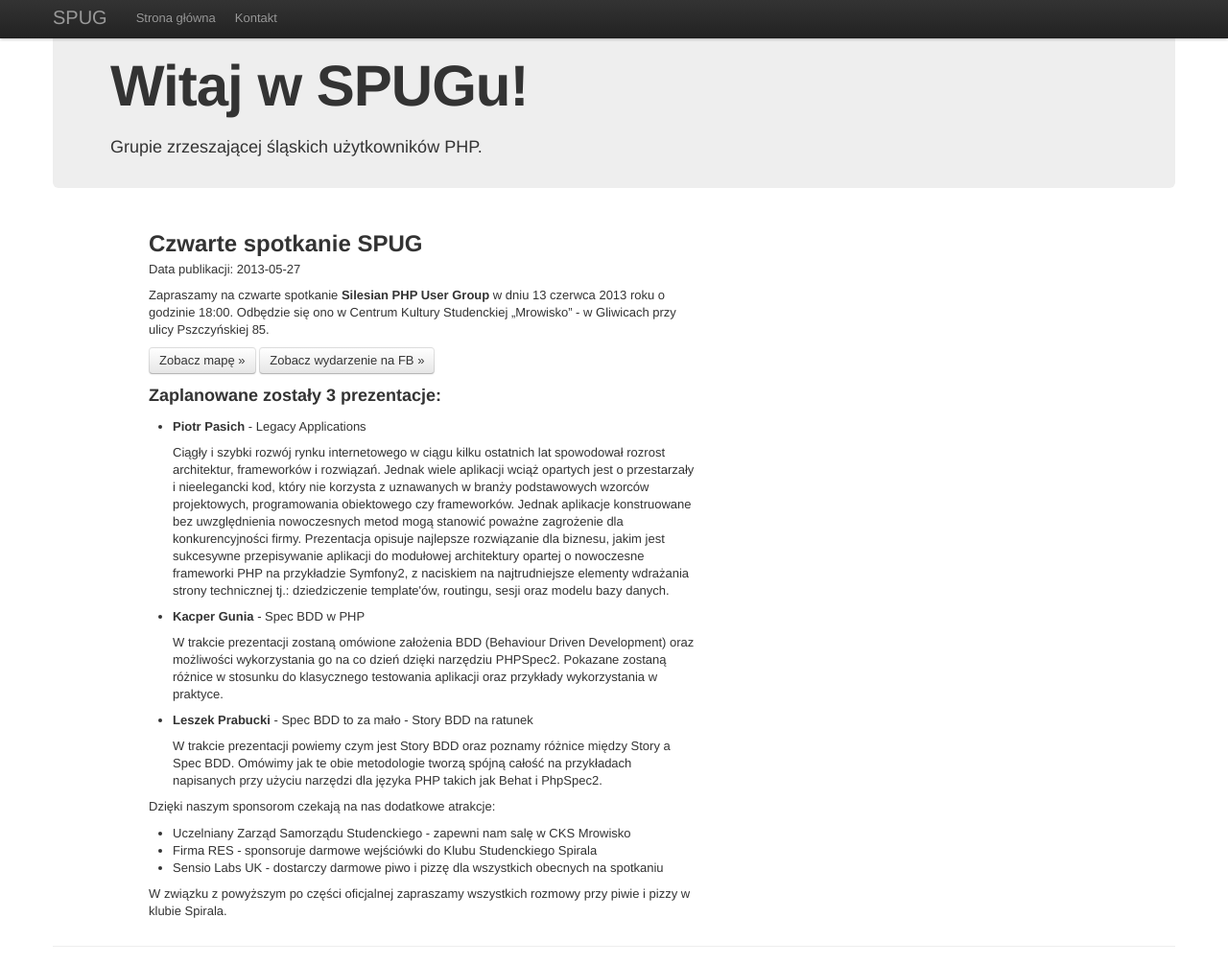
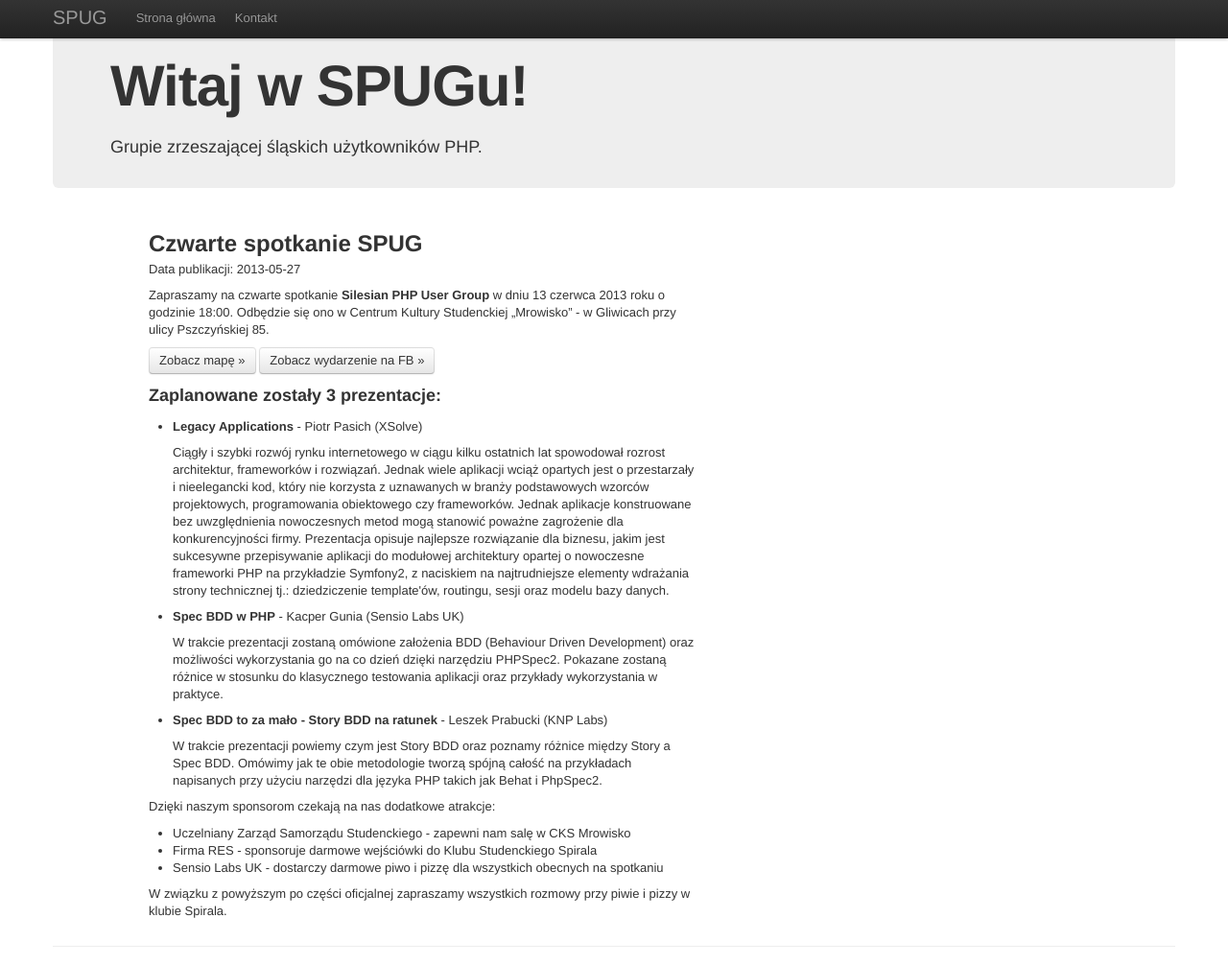
Before and after one commit to SPUG/spug.github.com, a Jekyll site: the page built from _posts/2013-05-27-czwarte-spotkanie.html, in a window 1280 px wide and 1006 px high. Shown: the whole window at 96% size. Built offline with Jekyll 4.4.1, drawn with Linux system fonts in a browser that asks for light colours.

Commit message:
Formatting

```diff
--- a/_posts/2013-05-27-czwarte-spotkanie.html
+++ b/_posts/2013-05-27-czwarte-spotkanie.html
@@ -7,7 +7,7 @@ layout: post
 <h3>Zaplanowane zostały 3 prezentacje:</h3>
 <ul>
     <li>
-        <p><b>Piotr Pasich</b> - Legacy Applications</p>
+        <p><b>Legacy Applications</b> - Piotr Pasich (XSolve)</p>
 
         <p>Ciągły i szybki rozwój rynku internetowego w ciągu kilku ostatnich
         lat spowodował rozrost architektur, frameworków i rozwiązań. Jednak
@@ -25,7 +25,7 @@ layout: post
     </li>
 
     <li>
-        <p><b>Kacper Gunia</b> - Spec BDD w PHP</p>
+        <p><b>Spec BDD w PHP</b> - Kacper Gunia (Sensio Labs UK)</p>
 
         <p>W trakcie prezentacji zostaną omówione założenia BDD (Behaviour
         Driven Development) oraz możliwości wykorzystania go na co dzień dzięki
@@ -34,7 +34,8 @@ layout: post
     </li>
 
     <li>
-        <p><b>Leszek Prabucki</b> - Spec BDD to za mało - Story BDD na ratunek</p>
+        <p><b>Spec BDD to za mało - Story BDD na ratunek</b> - Leszek
+        Prabucki (KNP Labs)</p>
 
         <p>W trakcie prezentacji powiemy czym jest Story BDD oraz poznamy różnice
         między Story a Spec BDD. Omówimy jak te obie metodologie tworzą spójną
```
